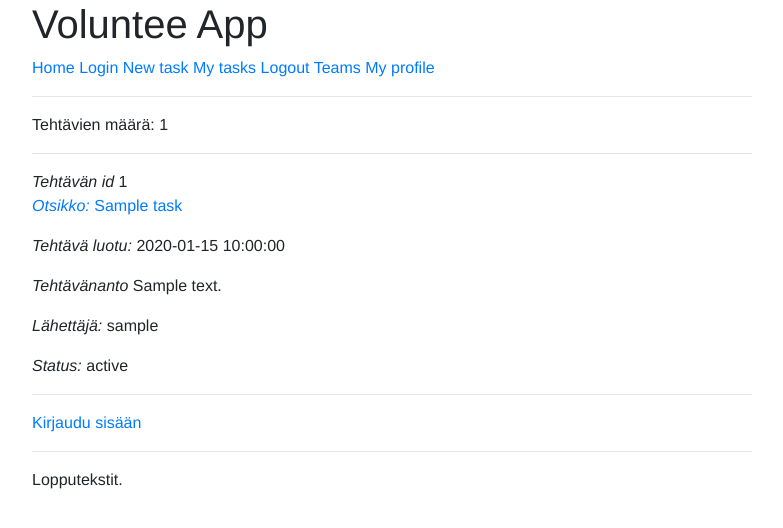
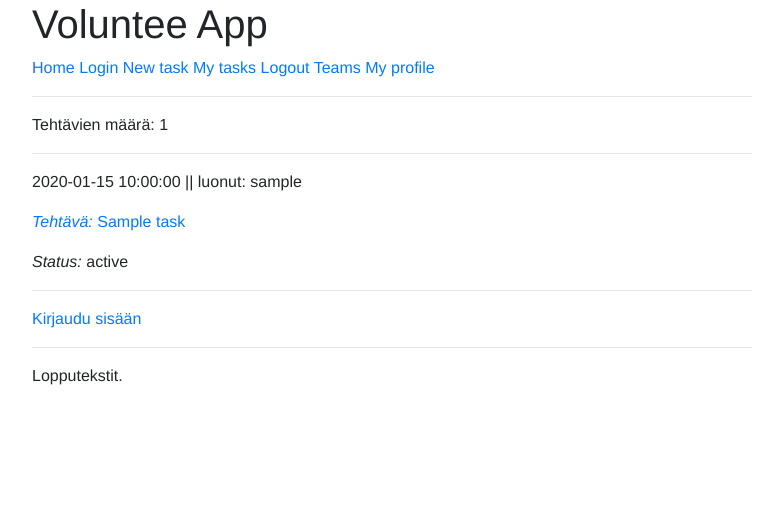
Before and after one commit to hnenonen/tsoha-nenonen, a Flask app: template templates/index.html in a window 1280 px wide. Shown: the top 528 px of the page, without its empty margins (248-1031 px from the left). Run offline with Flask 2, Linux system fonts and the light colour scheme; the template is opened without the code that fills it: most values are stand-ins (such as "Sample title", 1, 10 or a date in 2020); some libraries are stand-ins or nearby versions.

Commit message:
taskit luomisjärjestyksessä ja index.html siistitty

```diff
--- a/tasks.py
+++ b/tasks.py
@@ -7,7 +7,7 @@ def get_task(id):
     return result.fetchone()[0]
 
 def get_list():
-    sql = "SELECT T.id, T.taskname, T.task_state, T.content, T.time, U.username FROM tasks T, users U WHERE T.user_id = U.id ORDER BY T.id"
+    sql = "SELECT T.id, T.taskname, T.task_state, T.content, T.time, U.username FROM tasks T, users U WHERE T.user_id = U.id ORDER BY T.id DESC"
     result = db.session.execute(sql)
     return result.fetchall()
 
--- a/templates/index.html
+++ b/templates/index.html
@@ -10,24 +10,12 @@
 Tehtävien määrä: {{ count }}
 <hr>
 {% for task in tasks %}
-<i>Tehtävän id</i> {{ task.id }}
 <p>
-<a href="/task/{{ task.id }}"><i>Otsikko:</i> {{task.taskname}}</a>
-<!--<i>Otsikko:</i> {{ task.taskname }}-->
+{{ task.time }}<a>    ||    luonut:  </a>{{ task.username }}
 <p>
-<i>Tehtävä luotu:</i> {{ task.time }}
-<p>
-<i>Tehtävänanto</i> {{ task.content }}
-<p>
-<i>Lähettäjä:</i> {{ task.username }}
+<a href="/task/{{ task.id }}"><i>Tehtävä:</i> {{task.taskname}}</a>
 <p>
 <i>Status:</i> {{ task.task_state }}
-<!--<form action="/comment/{{ task.id }}" method="post">-->
-<!--Kommentoi: <br>-->
-<!--<textarea name="comment" rows="3" cols="40"></textarea>-->
-<!--<br>-->
-<!--<input type="submit" value="Lähetä">-->
-<!--</form>-->
 <hr>
 {% endfor %}
 
```
